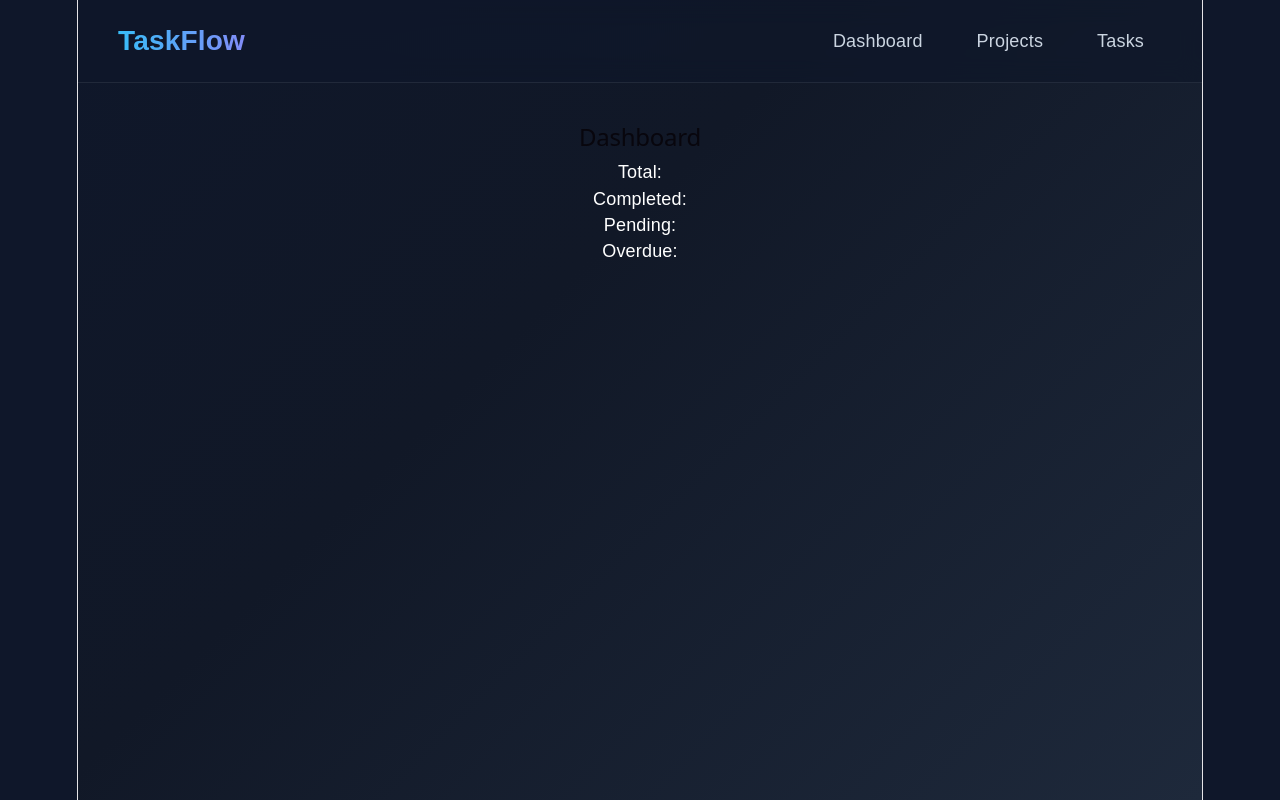
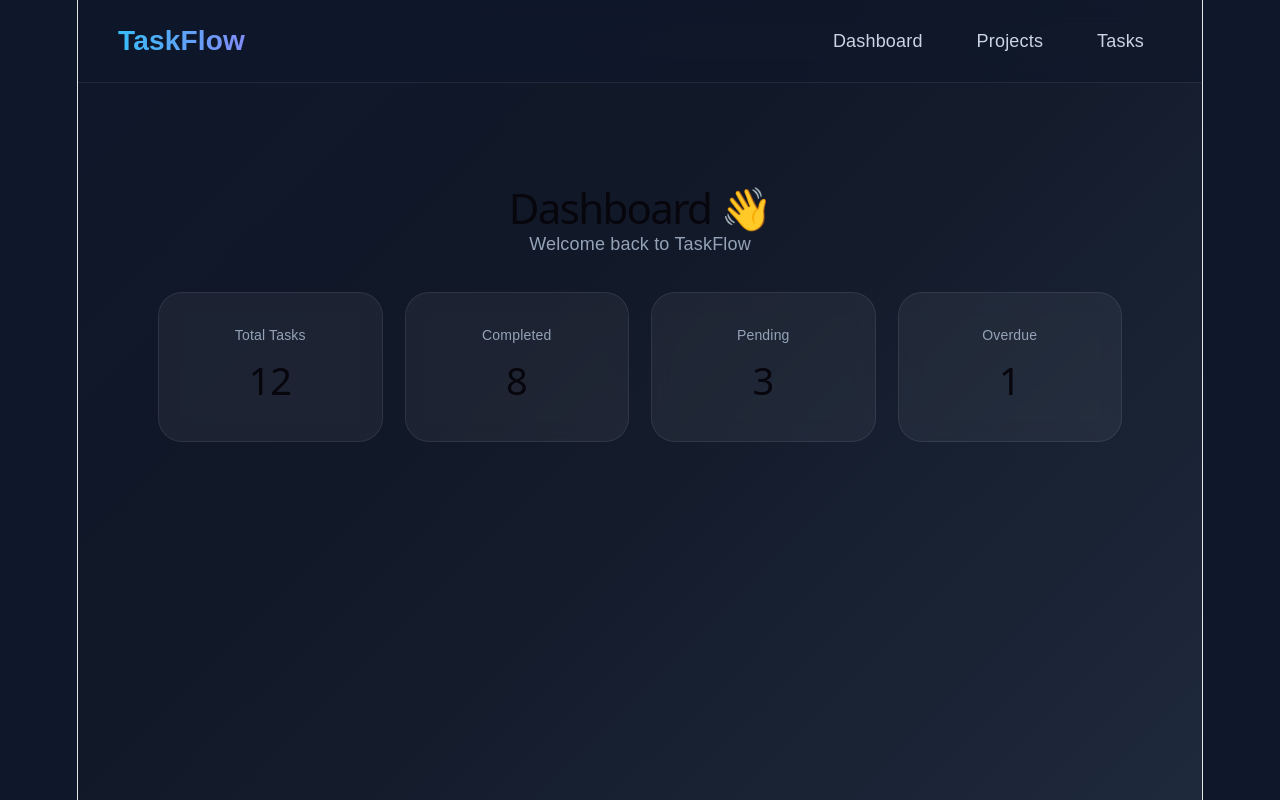
Before and after one commit to vivekky007/EtharaAi, a React (Vite) app in the folder frontend/Etharaai/: page /dashboard in a window 1280 px wide. Built offline with nearby package versions, Linux system fonts and the light colour scheme; no server answers.

Commit message:
Refactor Dashboard component to use static data
Removed data fetching logic and added static dashboard content.

```diff
--- a/frontend/Etharaai/src/pages/Dashboard.jsx
+++ b/frontend/Etharaai/src/pages/Dashboard.jsx
@@ -5,25 +5,88 @@ import axios from "axios";
 const BASE_URL = "https://etharaai-production-a3f3.up.railway.app";
 
 export default function Dashboard() {
-  const [data, setData] = useState({});
+  return (
+    <>
+      <style>{`
+        .dashboard {
+          padding: 40px;
+          color: white;
+        }
 
-  useEffect(() => {
-    const fetchData = async () => {
-      const res = await axios.get(`${BASE_URL}/api/dashboard`, {
-        headers: { Authorization: `Bearer ${localStorage.getItem("token")}` },
-      });
-      setData(res.data);
-    };
-    fetchData();
-  }, []);
+        .dashboard h1 {
+          font-size: 42px;
+          margin-bottom: 10px;
+        }
 
-  return (
-    <div>
-      <h2>Dashboard</h2>
-      <p>Total: {data.total}</p>
-      <p>Completed: {data.completed}</p>
-      <p>Pending: {data.pending}</p>
-      <p>Overdue: {data.overdue}</p>
-    </div>
+        .dashboard p {
+          color: #94a3b8;
+          margin-bottom: 35px;
+        }
+
+        .stats-grid {
+          display: grid;
+          grid-template-columns: repeat(auto-fit, minmax(220px, 1fr));
+          gap: 22px;
+        }
+
+        .stat-card {
+          background: rgba(255,255,255,0.05);
+
+          border: 1px solid rgba(255,255,255,0.08);
+
+          padding: 28px;
+
+          border-radius: 24px;
+
+          backdrop-filter: blur(10px);
+
+          transition: 0.3s;
+        }
+
+        .stat-card:hover {
+          transform: translateY(-5px);
+
+          border-color: rgba(59,130,246,0.4);
+        }
+
+        .stat-card h2 {
+          font-size: 38px;
+          margin: 10px 0;
+        }
+
+        .stat-card span {
+          color: #94a3b8;
+          font-size: 14px;
+        }
+      `}</style>
+
+      <div className="dashboard">
+        <h1>Dashboard 👋</h1>
+
+        <p>Welcome back to TaskFlow</p>
+
+        <div className="stats-grid">
+          <div className="stat-card">
+            <span>Total Tasks</span>
+            <h2>12</h2>
+          </div>
+
+          <div className="stat-card">
+            <span>Completed</span>
+            <h2>8</h2>
+          </div>
+
+          <div className="stat-card">
+            <span>Pending</span>
+            <h2>3</h2>
+          </div>
+
+          <div className="stat-card">
+            <span>Overdue</span>
+            <h2>1</h2>
+          </div>
+        </div>
+      </div>
+    </>
   );
 }
```
